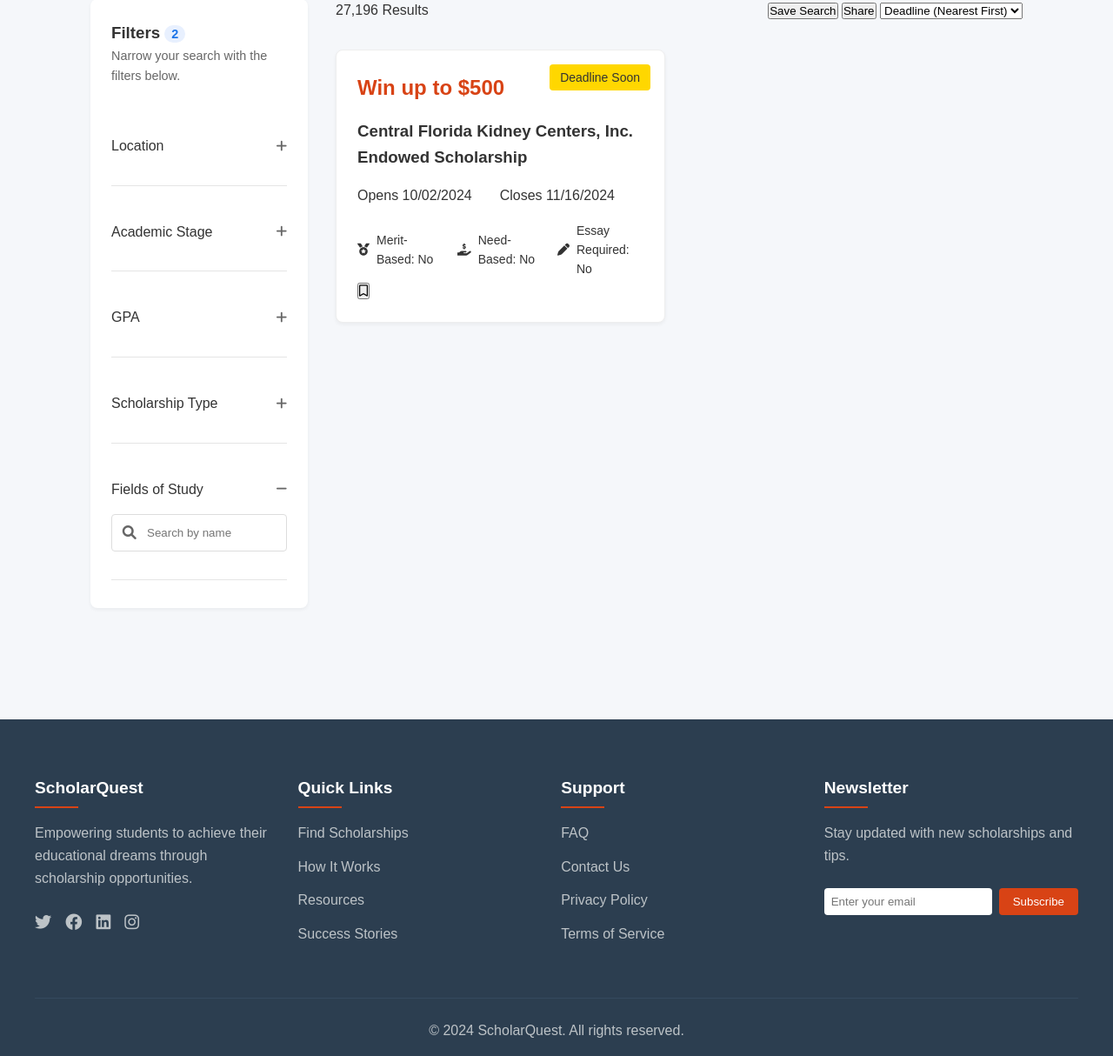
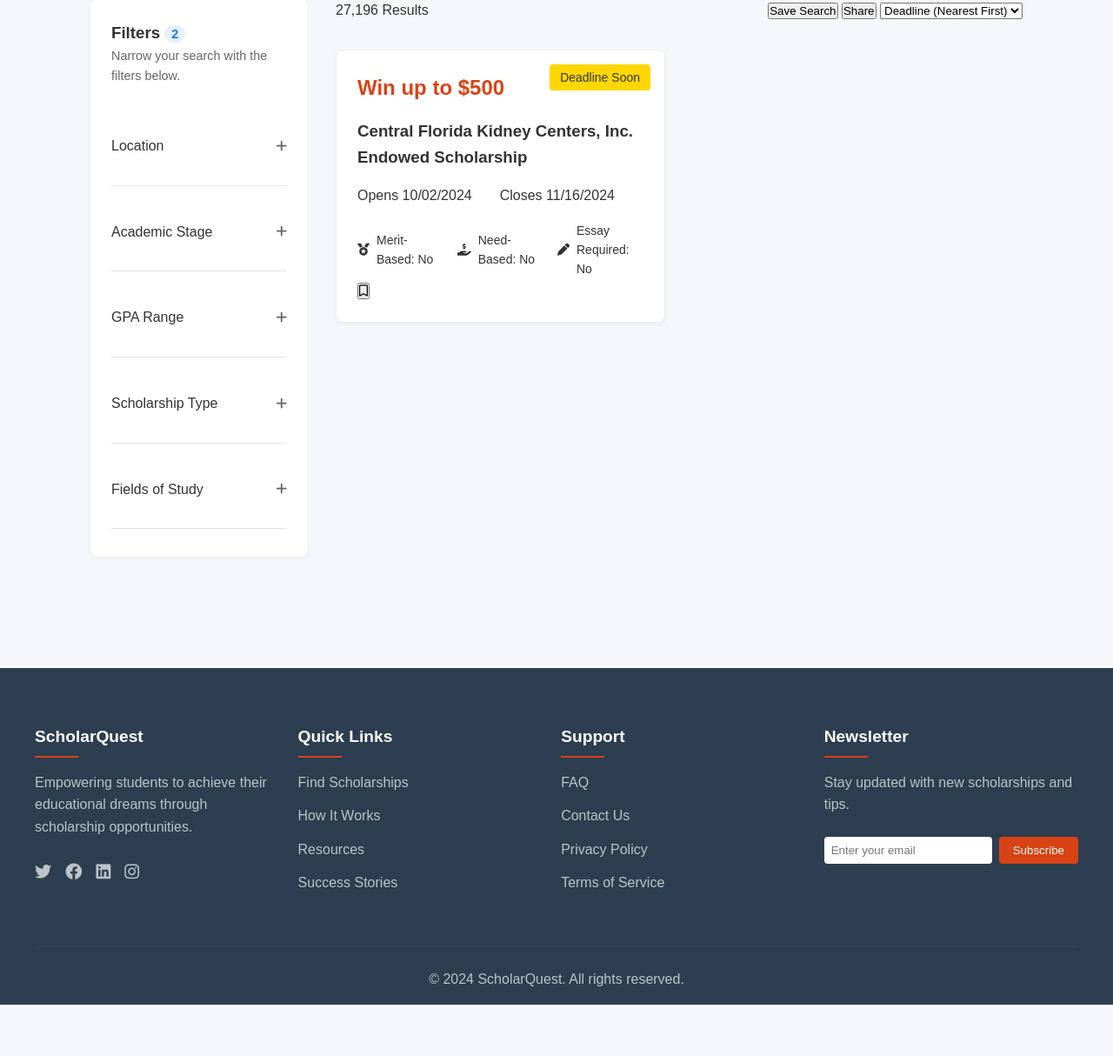
Before and after one commit to GhostInTheMach/ScholarshipFInder, a PHP site: page /pages/scholarships.html in a window 1280 px wide. Shown: the part 519-1733 px from the top of the page at 87% size. After the commit the page ends 1674 px from the top, so only its background shows below. Run offline with PHP 8.4, Linux system fonts and the light colour scheme.

Commit message:
programmed the filter panel drop-down buttons

```diff
--- a/assets/css/scholarships.css
+++ b/assets/css/scholarships.css
@@ -659,39 +659,36 @@
 
 .filter-content {
     display: none;
-    padding-bottom: 1rem;
+    padding: 0.5rem 0;
 }
 
 .filter-content.show {
     display: block;
 }
 
-.checkbox-group {
-    display: flex;
-    flex-direction: column;
-    gap: 0.8rem;
-}
-
-.checkbox-group label {
-    display: flex;
-    align-items: center;
-    gap: 0.5rem;
-    color: #444;
-    cursor: pointer;
-}
-
 .range-slider {
-    padding: 0 0.5rem;
+    padding: 1rem 0.5rem;
 }
 
 .gpa-range {
     width: 100%;
-    margin: 1rem 0;
+    margin: 0.5rem 0;
+}
+
+.range-labels {
+    display: flex;
+    justify-content: space-between;
+    color: #666;
+    font-size: 0.8rem;
+    margin-top: 0.25rem;
 }
 
 .gpa-value {
+    display: block;
+    text-align: center;
     color: #1a73e8;
     font-weight: 500;
+    margin-bottom: 0.5rem;
 }
 
 .search-field {
@@ -713,3 +710,15 @@
     transform: translateY(-50%);
     color: #666;
 }
+
+.checkbox-group label {
+    display: flex;
+    align-items: center;
+    gap: 0.5rem;
+    padding: 0.3rem 0;
+    cursor: pointer;
+}
+
+.checkbox-group input[type="checkbox"] {
+    cursor: pointer;
+}
--- a/assets/js/scholarships.js
+++ b/assets/js/scholarships.js
@@ -72,3 +72,26 @@ function saveScholarship(id) {
     // This would typically interact with a backend
     alert('Please log in to save scholarships');
 }
+
+// Add these functions after your existing code
+function toggleFilter(filterId) {
+    const content = document.getElementById(`${filterId}-filter`);
+    const header = content.previousElementSibling;
+    const icon = header.querySelector('i');
+
+    content.classList.toggle('show');
+    icon.classList.toggle('fa-plus');
+    icon.classList.toggle('fa-minus');
+}
+
+// GPA Range functionality
+document.addEventListener('DOMContentLoaded', function() {
+    const gpaRange = document.querySelector('.gpa-range');
+    const gpaValue = document.querySelector('.gpa-value');
+
+    if (gpaRange && gpaValue) {
+        gpaRange.addEventListener('input', function() {
+            gpaValue.textContent = parseFloat(this.value).toFixed(1);
+        });
+    }
+});
--- a/pages/scholarships.html
+++ b/pages/scholarships.html
@@ -63,9 +63,9 @@
                     </div>
                     <div class="filter-content" id="location-filter">
                         <div class="checkbox-group">
-                            <label><input type="checkbox" value="uganda"> Uganda</label>
-                            <label><input type="checkbox" value="kenya"> Kenya</label>
-                            <label><input type="checkbox" value="tanzania"> Tanzania</label>
+                            <label><input type="checkbox" name="location" value="uganda"> Uganda</label>
+                            <label><input type="checkbox" name="location" value="kenya"> Kenya</label>
+                            <label><input type="checkbox" name="location" value="tanzania"> Tanzania</label>
                         </div>
                     </div>
                 </div>
@@ -77,22 +77,26 @@
                     </div>
                     <div class="filter-content" id="academic-stage-filter">
                         <div class="checkbox-group">
-                            <label><input type="checkbox" value="undergraduate"> Undergraduate</label>
-                            <label><input type="checkbox" value="postgraduate"> Postgraduate</label>
-                            <label><input type="checkbox" value="doctoral"> Doctoral</label>
+                            <label><input type="checkbox" name="stage" value="undergraduate"> Undergraduate</label>
+                            <label><input type="checkbox" name="stage" value="postgraduate"> Postgraduate</label>
+                            <label><input type="checkbox" name="stage" value="doctoral"> Doctoral</label>
                         </div>
                     </div>
                 </div>
 
                 <div class="filter-group">
                     <div class="filter-header" onclick="toggleFilter('gpa')">
-                        <span>GPA</span>
+                        <span>GPA Range</span>
                         <i class="fas fa-plus"></i>
                     </div>
                     <div class="filter-content" id="gpa-filter">
                         <div class="range-slider">
-                            <input type="range" min="0" max="4" step="0.1" value="3" class="gpa-range">
                             <span class="gpa-value">3.0</span>
+                            <input type="range" class="gpa-range" min="0" max="4" step="0.1" value="3.0">
+                            <div class="range-labels">
+                                <span>0.0</span>
+                                <span>4.0</span>
+                            </div>
                         </div>
                     </div>
                 </div>
@@ -104,9 +108,9 @@
                     </div>
                     <div class="filter-content" id="scholarship-type-filter">
                         <div class="checkbox-group">
-                            <label><input type="checkbox" value="merit"> Merit Based</label>
-                            <label><input type="checkbox" value="need"> Need Based</label>
-                            <label><input type="checkbox" value="academic"> Academic</label>
+                            <label><input type="checkbox" name="type" value="merit"> Merit Based</label>
+                            <label><input type="checkbox" name="type" value="need"> Need Based</label>
+                            <label><input type="checkbox" name="type" value="academic"> Academic</label>
                         </div>
                     </div>
                 </div>
@@ -114,12 +118,12 @@
                 <div class="filter-group">
                     <div class="filter-header" onclick="toggleFilter('field-study')">
                         <span>Fields of Study</span>
-                        <i class="fas fa-minus"></i>
+                        <i class="fas fa-plus"></i>
                     </div>
-                    <div class="filter-content show" id="field-study-filter">
+                    <div class="filter-content" id="field-study-filter">
                         <div class="search-field">
-                            <input type="text" placeholder="Search by name">
                             <i class="fas fa-search"></i>
+                            <input type="text" placeholder="Search fields of study" id="field-study-search">
                         </div>
                     </div>
                 </div>
```
